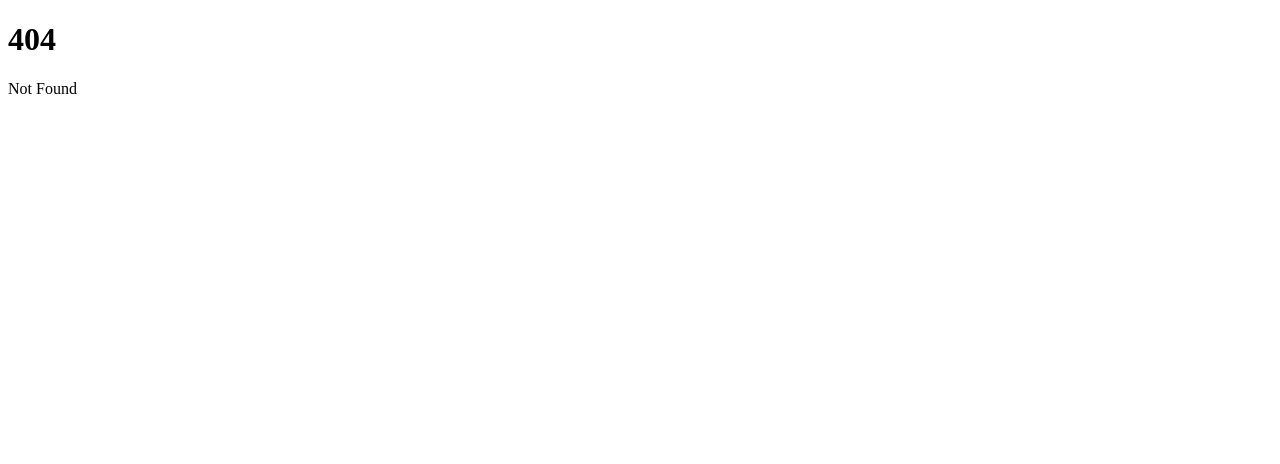
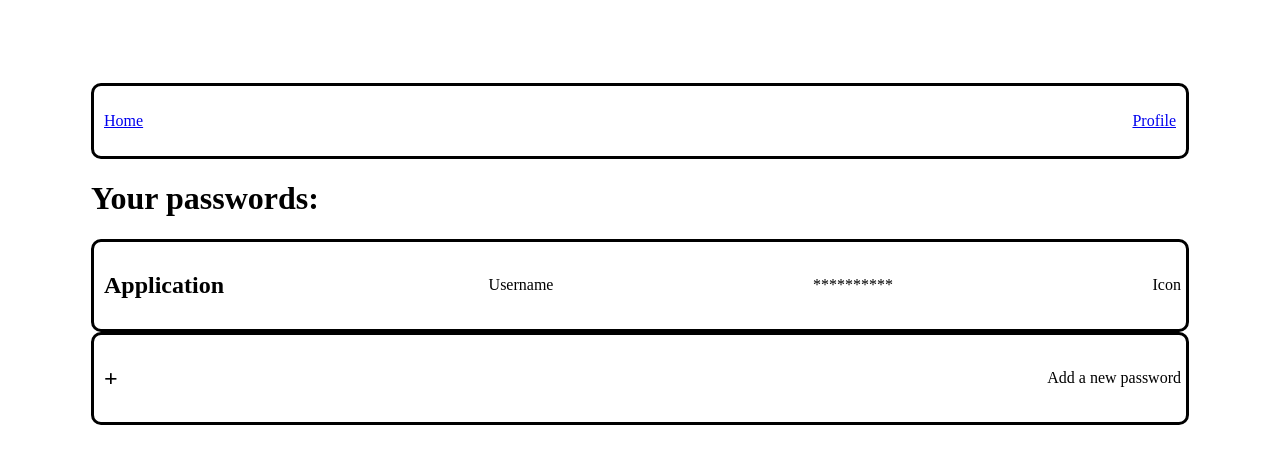
Before and after one commit to Skely157/JR-Dev, a SvelteKit app in the folder webdesign/JR-Passwords/my-app/: page /userPage in a window 1280 px wide. Before the commit this address had no page. Shown: the top 464 px of the page. Built offline with nearby package versions, Linux system fonts and the light colour scheme.

Commit message:
User site and redirect

```diff
--- /dev/null
+++ b/webdesign/JR-Passwords/my-app/src/routes/addPassword.svelte
@@ -0,0 +1,25 @@
+<style>
+    #main{
+        display: flex;
+        justify-content: space-between;
+        align-items: center;
+        border-style: solid;
+        border-width: 3px;
+        border-color: black;
+        border-radius: 10px;
+    }
+    h2{
+        padding: 10px;
+    }
+    p{
+        padding: 5px;
+    }
+</style>
+
+<div id="main">
+    <h2>+</h2>
+    <p>Add a new password</p>
+</div>
+
+<script>
+</script>
--- a/webdesign/JR-Passwords/my-app/src/routes/login/+page.svelte
+++ b/webdesign/JR-Passwords/my-app/src/routes/login/+page.svelte
@@ -11,7 +11,7 @@
 <body>
     <div id="login-container">
         <h2>Login</h2>
-        <form action="/login/success">
+        <form action="/userPage">
             <div class="login-group">
                 <label for="username">Username:</label><br>
                 <input type="text" id="username" name="username" required><br>
--- a/webdesign/JR-Passwords/my-app/src/routes/login/success/+page.svelte
+++ /dev/null
@@ -1 +0,0 @@
-<h1>Successfully logged in</h1>
--- /dev/null
+++ b/webdesign/JR-Passwords/my-app/src/routes/navbar.svelte
@@ -0,0 +1,23 @@
+<style>
+    #main{
+        display: flex;
+        justify-content: space-between;
+    }
+    div{
+        border-style: solid;
+        border-width: 3px;
+        border-color: black;
+        border-radius: 10px;
+    }
+    p{
+        padding: 10px;
+    }
+</style>
+
+<div id="main">
+    <p id="home"> <a href="/userPage">Home</a></p>
+    <p id="profile"> <a href="/userProfile">Profile</a></p>
+</div>
+
+<script>
+</script>
--- a/webdesign/JR-Passwords/my-app/src/routes/newuser/+page.svelte
+++ b/webdesign/JR-Passwords/my-app/src/routes/newuser/+page.svelte
@@ -11,7 +11,7 @@
 <body>
     <div id="create-container">
         <h2>Create new user</h2>
-        <form action="/newuser/success">
+        <form action="/userPage">
             <div class="info-group">
                 <label for="username">Username:</label><br>
                 <input type="text" id="username" name="username" required><br>
--- a/webdesign/JR-Passwords/my-app/src/routes/newuser/success/+page.svelte
+++ /dev/null
@@ -1 +0,0 @@
-<h1>Successfully created new user</h1>
--- /dev/null
+++ b/webdesign/JR-Passwords/my-app/src/routes/passwordCard.svelte
@@ -0,0 +1,27 @@
+<style>
+    #main{
+        display: flex;
+        justify-content: space-between;
+        align-items: center;
+        border-style: solid;
+        border-width: 3px;
+        border-color: black;
+        border-radius: 10px;
+    }
+    h2{
+        padding: 10px;
+    }
+    p{
+        padding: 5px;
+    }
+</style>
+
+<div id="main">
+    <h2>Application</h2>
+    <p>Username</p>
+    <p>**********</p>
+    <p>Icon</p>
+</div>
+
+<script>
+</script>
--- /dev/null
+++ b/webdesign/JR-Passwords/my-app/src/routes/userPage/+page.svelte
@@ -0,0 +1,31 @@
+<script>
+    import Navbar from "../navbar.svelte";
+    import PasswordCard from "../passwordCard.svelte";
+    import AddPassword from "../addPassword.svelte";
+</script>
+
+<body>
+    <div id="main">
+        <Navbar/>
+        <h1 id="yourPasw">Your passwords:</h1>
+        <div id="paswContainer">
+            <div class="paswList" id="paswCard">
+                <PasswordCard/>
+            </div>
+            <div class="paswList" id="addPasw">
+                <AddPassword/>
+            </div>
+        </div>
+    </div>
+</body>
+
+<style>
+    #main{
+        display: flex;
+        flex-direction: column;
+        padding: 75px;
+    }
+    #paswContainer{
+        justify-content: space-between;
+    }
+</style>
```
